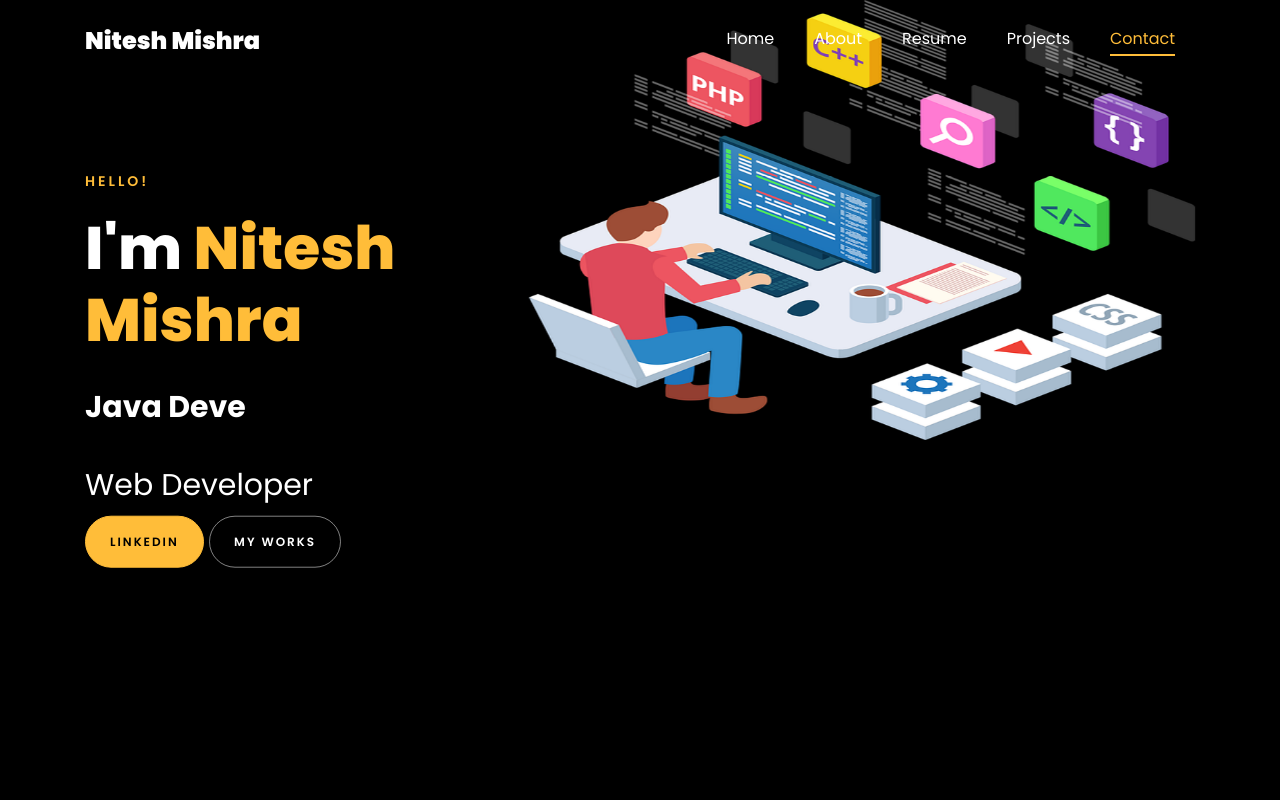
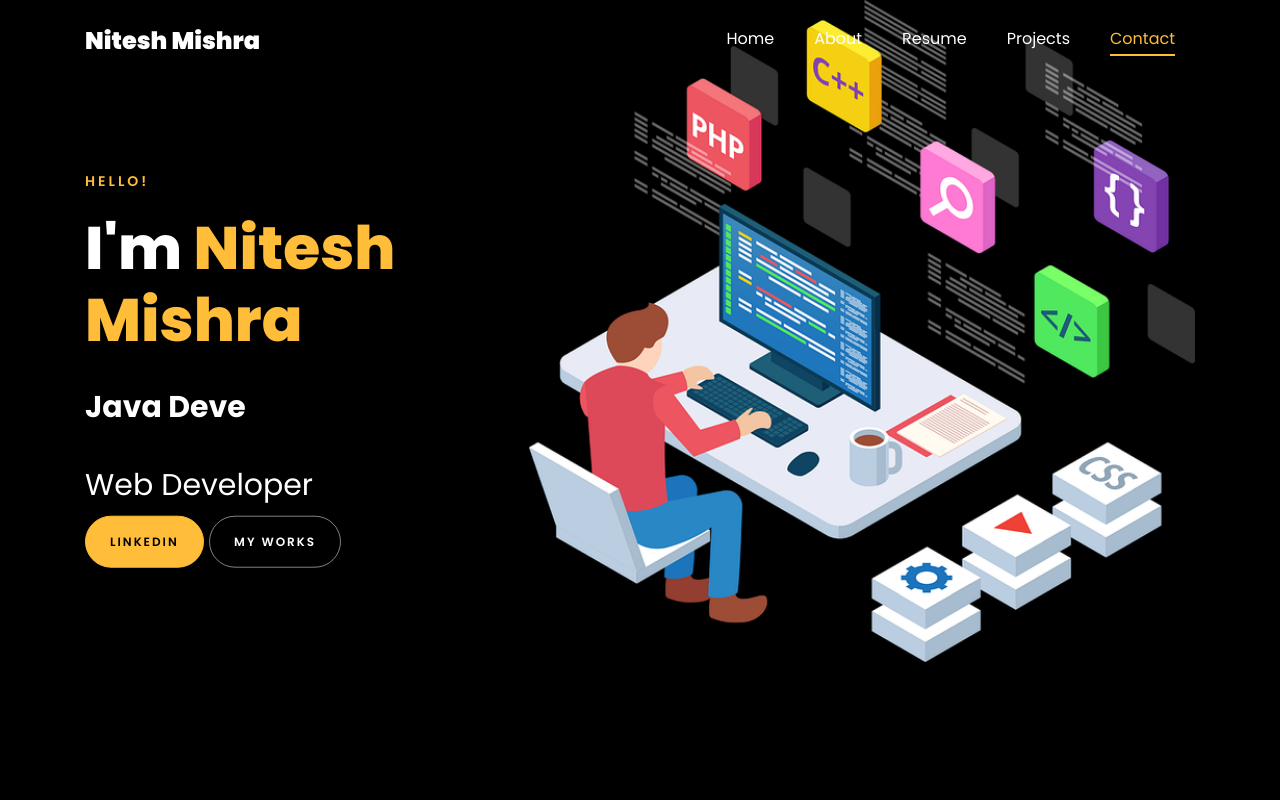
Before and after one commit to niteshmishra188/niteshmishra.github.io, a plain HTML site: page index.html in a window 1280 px wide. Shown: the top 800 px of the page. Drawn offline with Linux system fonts and the light colour scheme; animation ran at ten frames a second; files whose address does not match are found by name.

Commit message:
Update index.html

```diff
--- a/index.html
+++ b/index.html
@@ -144,7 +144,7 @@
 					<div class="row d-md-flex no-gutters slider-text align-items-end justify-content-end"
 						data-scrollax-parent="true">
 						<div class="one-third js-fullheight order-md-last img">
-							<img src="images/bg_1.webp" alt="img" height="440px" width="400px">
+							<img src="images/bg_1.webp" alt="img">
 						</div>
 						<div class="one-forth d-flex  align-items-center ftco-animate"
 							data-scrollax=" properties: { translateY: '70%' }">
```
